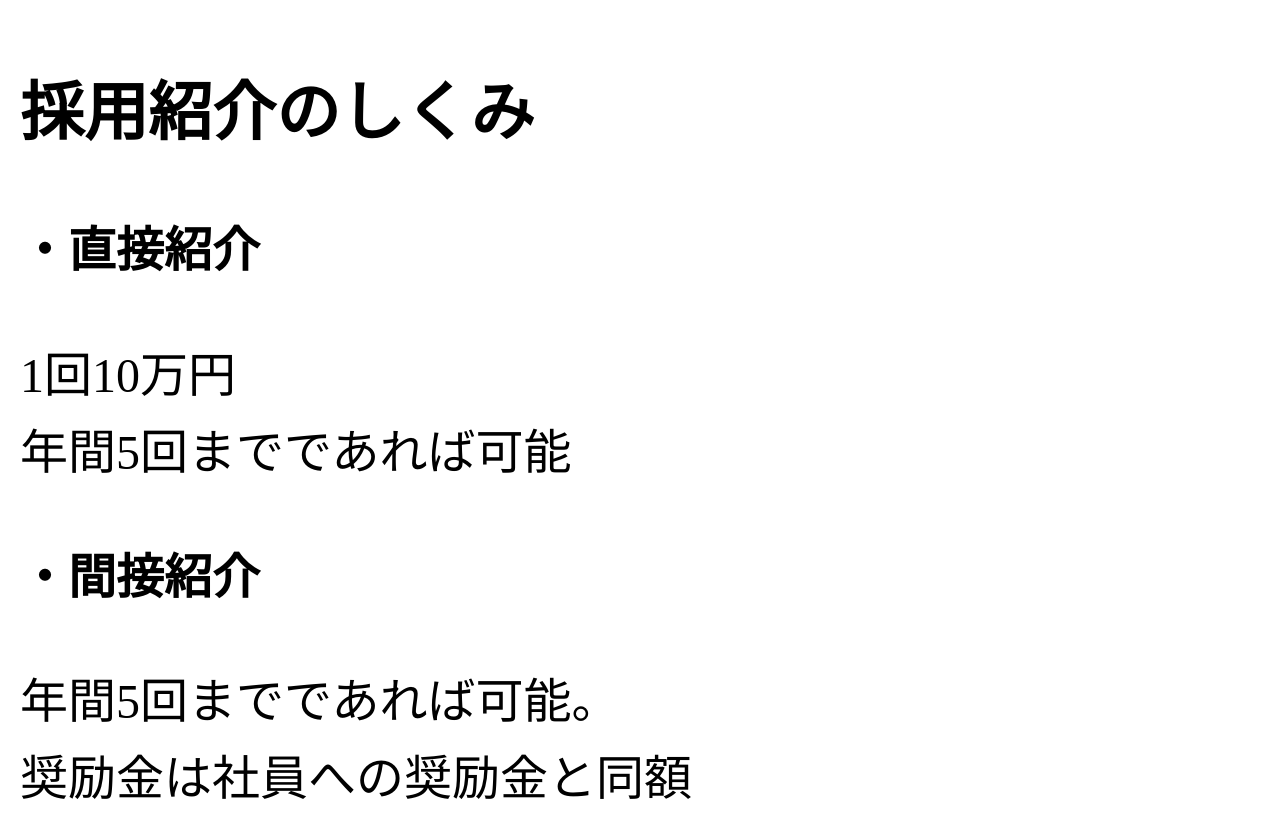
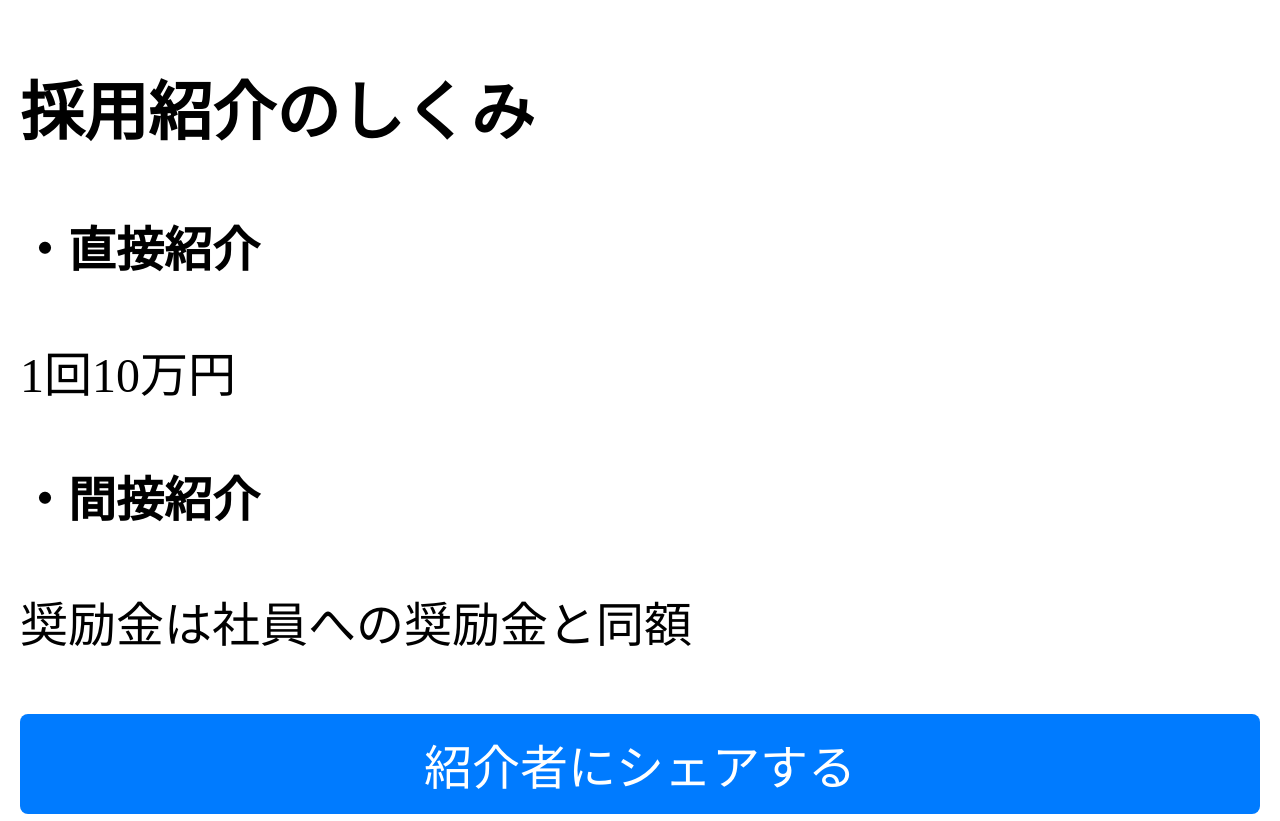
Before and after one commit to tohaneda/saiyo.github.io, a plain HTML site: page share.html in a window 1280 px wide. Shown: the top 821 px of the page. Drawn offline with Linux system fonts and the light colour scheme.

Commit message:
Update share.html

```diff
--- a/share.html
+++ b/share.html
@@ -52,11 +52,9 @@
     <div>
         <div>
             <h3>・直接紹介</h3>
-            <p class="share-text">1回10万円<br>
-            年間5回までであれば可能</p>
+            <p class="share-text">1回10万円<br></p>
             <h3>・間接紹介</h3>
-            <p class="share-text">年間5回までであれば可能。<br>
-            奨励金は社員への奨励金と同額</p>
+            <p class="share-text">奨励金は社員への奨励金と同額</p>
         </div>
     </div>
 
```
